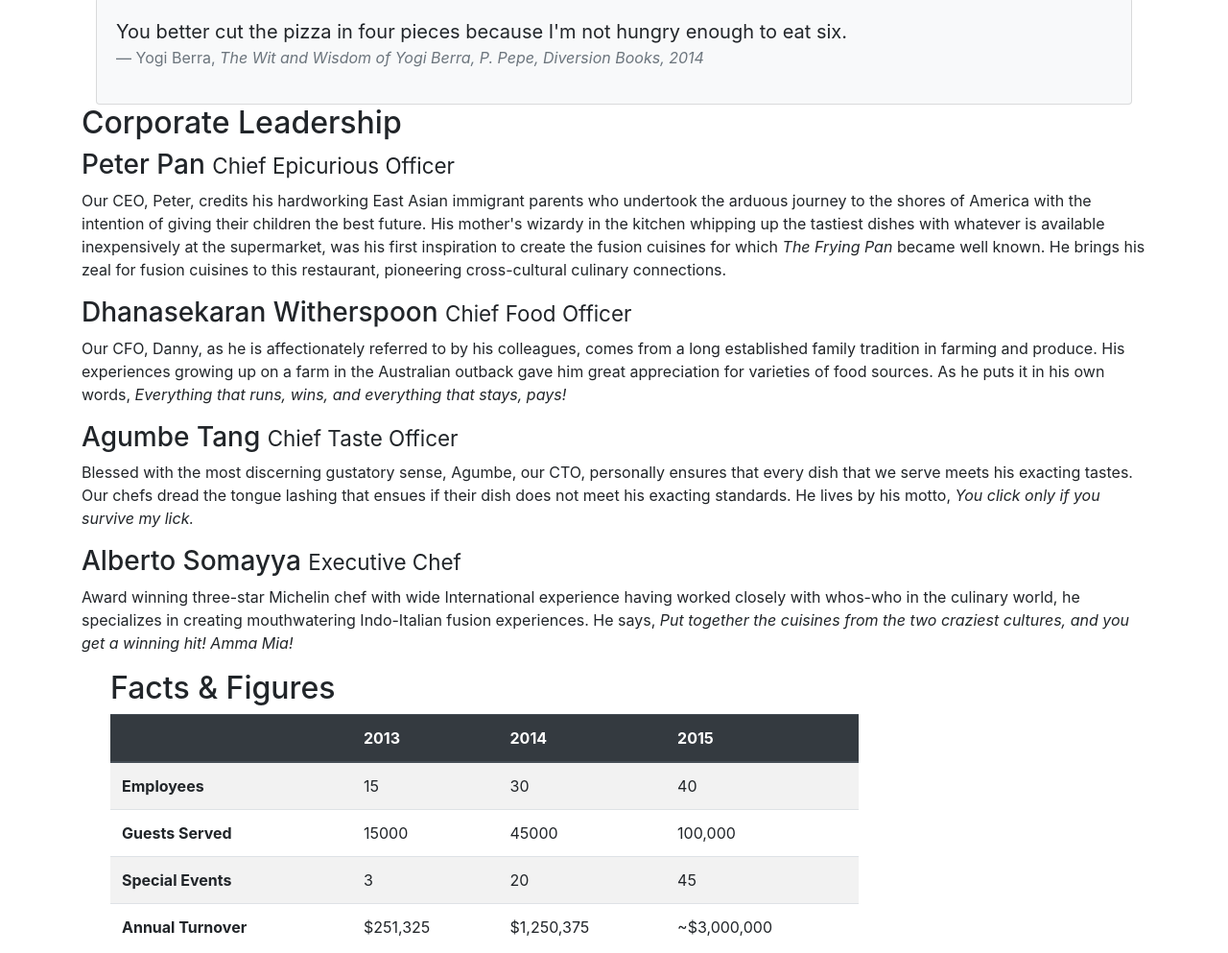
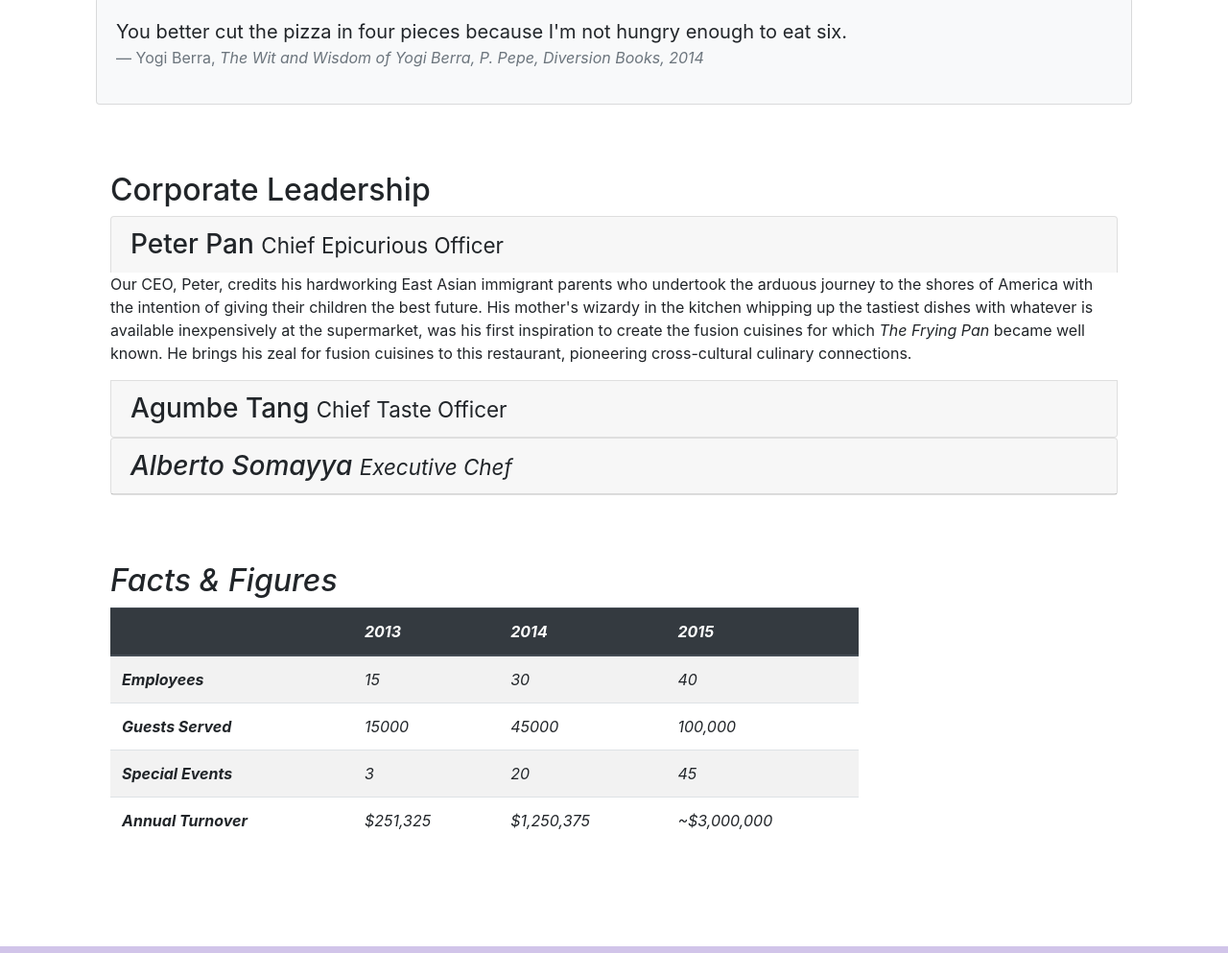
Before and after one commit to PrajaktaS23/setup, a website: page aboutus.html in a window 1280 px wide. Shown: the part 762-1755 px from the top of the page at 96% size. Drawn offline with nearby package versions, Linux system fonts and the light colour scheme.

Commit message:
data toggle data target not working

```diff
--- a/aboutus.html
+++ b/aboutus.html
@@ -108,17 +108,60 @@
 
 
         <div class="row">
-            <div>
+            <div class="tabinfo">
                 <h2>Corporate Leadership</h2>
 
-                <h3>Peter Pan <small>Chief Epicurious Officer</small></h3>
-                <p class="d-none d-sm-block">Our CEO, Peter, credits his hardworking East Asian immigrant parents who undertook the arduous journey to the shores of America with the intention of giving their children the best future. His mother's wizardy in the kitchen whipping up the tastiest dishes with whatever is available inexpensively at the supermarket, was his first inspiration to create the fusion cuisines for which <em>The Frying Pan</em> became well known. He brings his zeal for fusion cuisines to this restaurant, pioneering cross-cultural culinary connections.</p>
-                <h3>Dhanasekaran Witherspoon <small>Chief Food Officer</small></h3>
-                <p class="d-none d-sm-block">Our CFO, Danny, as he is affectionately referred to by his colleagues, comes from a long established family tradition in farming and produce. His experiences growing up on a farm in the Australian outback gave him great appreciation for varieties of food sources. As he puts it in his own words, <em>Everything that runs, wins, and everything that stays, pays!</em></p>
-                <h3>Agumbe Tang <small>Chief Taste Officer</small></h3>
-                <p class="d-none d-sm-block">Blessed with the most discerning gustatory sense, Agumbe, our CTO, personally ensures that every dish that we serve meets his exacting tastes. Our chefs dread the tongue lashing that ensues if their dish does not meet his exacting standards. He lives by his motto, <em>You click only if you survive my lick.</em></p>
-                <h3>Alberto Somayya <small>Executive Chef</small></h3>
-                <p class="d-none d-md-block">Award winning three-star Michelin chef with wide International experience having worked closely with whos-who in the culinary world, he specializes in creating mouthwatering Indo-Italian fusion experiences. He says, <em>Put together the cuisines from the two craziest cultures, and you get a winning hit! Amma Mia!</em></p>
+                <div class="accordion">
+                    <div class="card">
+                        <div class="card-header" role="tab" id="peterthread">
+                            <h3 class="mb-0">
+                              <a data-toggle="collapse" data-target="#peter"  >
+                                Peter Pan <small>Chief Epicurious Officer</small>
+                              </a>
+                            </h3>
+                        </div>
+
+                    </div>
+
+
+                    <div class="collapse show " id="peter">
+                        <div>
+                        <p class="d-none d-sm-block">Our CEO, Peter, credits his hardworking East Asian immigrant parents who undertook the arduous journey to the shores of America with the intention of giving their children the best future. His mother's wizardy in the kitchen whipping up the tastiest dishes with whatever is available inexpensively at the supermarket, was his first inspiration to create the fusion cuisines for which <em>The Frying Pan</em> became well known. He brings his zeal for fusion cuisines to this restaurant, pioneering cross-cultural culinary connections.</p>
+                    </div>
+                    </div>
+
+                    <div class="card">
+                        <div class="card-header" role="tab" id="agumbehead">
+                        <h3 class="mb-0">
+                            <a class="collapsed" data-toggle="collapse" data-target="#agumbe">
+                            Agumbe Tang <small>Chief Taste Officer</small>
+                            </a>
+                        </h3>
+                    </div>
+                    <div class="collapse" id="agumbe" data-parent="#accordion">
+                        <div class="card-body">
+                            <p class="d-none d-sm-block">Our CFO, Danny, as he is affectionately referred to by his colleagues, comes from a long established family tradition in farming and produce. His experiences growing up on a farm in the Australian outback gave him great appreciation for varieties of food sources. As he puts it in his own words, <em>Everything that runs, wins, and everything that stays, pays!</p>
+                        </div>
+                    </div>
+                </div>
+
+                <div class="card">
+                    <div class="card-header" role="tab" id="albertohead">
+                    <h3 class="mb-0">
+                        <a class="collapsed" data-toggle="collapse" data-target="#alberto">
+                        Alberto Somayya <small>Executive Chef</small>
+                        </a>
+                    </h3>
+                </div>
+                <div class="collapse" id="alberto" data-parent="#accordion">
+                    <div class="card-body">
+                        <p class="d-none d-sm-block">Blessed with the most discerning gustatory sense, Agumbe, our CTO, personally ensures that every dish that we serve meets his exacting tastes. Our chefs dread the tongue lashing that ensues if their dish does not meet his exacting standards. He lives by his motto, <em>You click only if you survive my lick.</em></p>
+                    </div>
+                </div>
+            </div>
+
+
+            </div>
             </div>
        </div>
        <div class="row row-content">
--- a/css/styles.css
+++ b/css/styles.css
@@ -50,3 +50,13 @@ body{
     padding: 70px 30px 70px 30px;
     display: none;
 }
+.tabinfo{
+    padding: 70px 30px 70px 30px;
+}
+
+.tab-content {
+    border-left: 1px solid #ddd;
+    border-right: 1px solid #ddd;
+    border-bottom: 1px solid #ddd;
+    padding: 10px;
+}
```
Also changed, not shown: index.html (+32 -2 lines).
